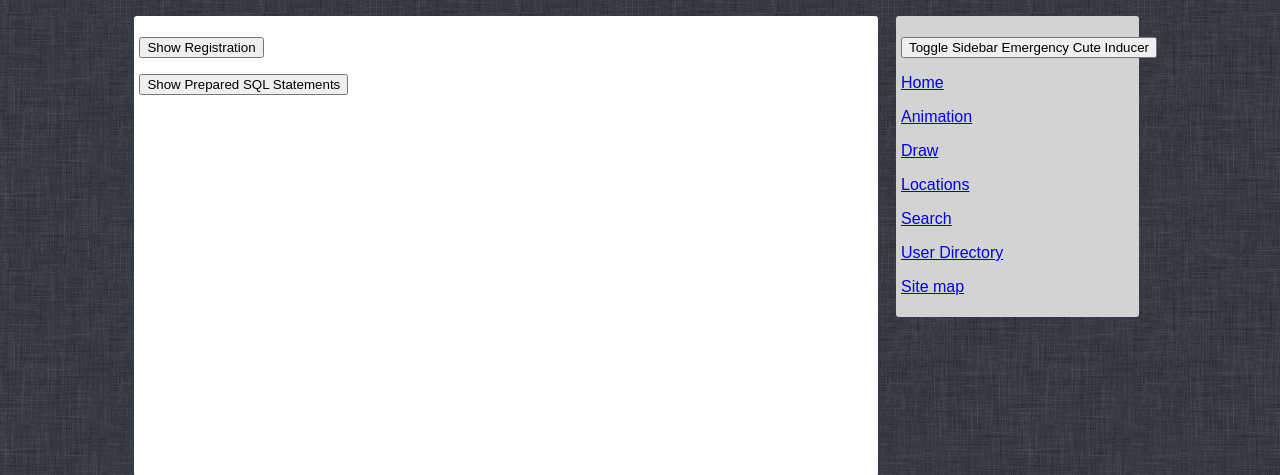
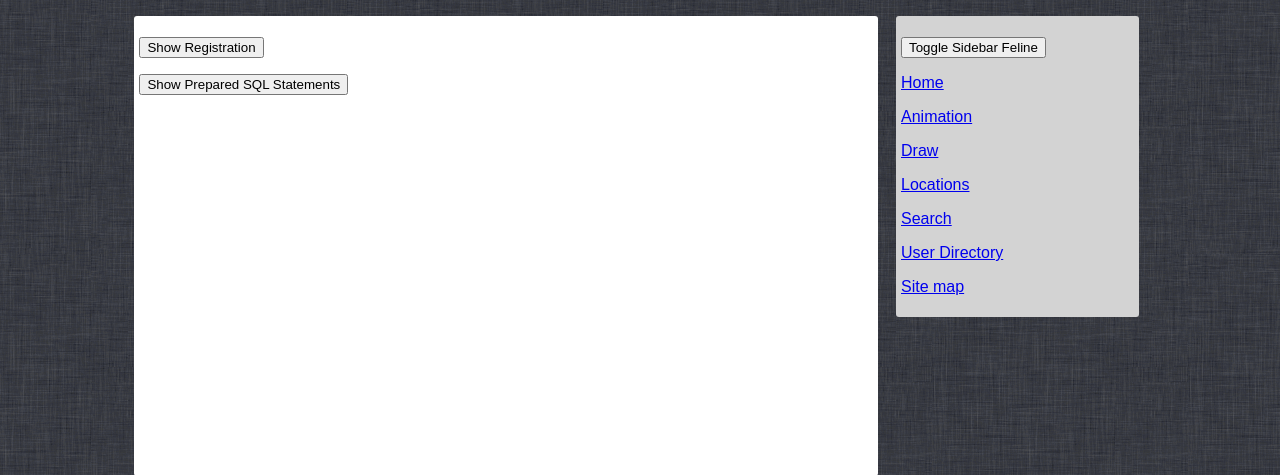
Before and after one commit to alohakealii/chi, a PHP site: page / in a window 1280 px wide. Shown: the part 130-605 px from the top of the page. Run offline with PHP 8.4, Linux system fonts and the light colour scheme.

Commit message:
Fixed minor formatting and graphical issues

```diff
--- a/homework/chi.css
+++ b/homework/chi.css
@@ -102,7 +102,7 @@ sidebar img {
 }
 
 sidebar p {
-    color: white;
+    color: black;
 }
 
 /* end sidebar */
--- a/homework/index.html
+++ b/homework/index.html
@@ -21,7 +21,7 @@
         }
         function toggleSidebarFeline() {
             var sidebar ='\
-                <p><input type="button" value="Toggle Sidebar Emergency Cute Inducer" onclick="toggleSidebarFeline()" /></p>\
+                <p><input type="button" value="Toggle Sidebar Feline" onclick="toggleSidebarFeline()" /></p>\
                 <p><a href="index.html">Home</a></p>\
                 <p><a href="cube.html">Animation</a></p>\
                 <p><a href="draw.html">Draw</a></p>\
@@ -30,7 +30,7 @@
                 <p><a href="#">User Directory</a></p>\
                 <p><a href="#">Site map</a></p>';
             var kitty = '\
-                <p><input type="button" value="Toggle Sidebar Emergency Cute Inducer" onclick="toggleSidebarFeline()" /></p>\
+                <p><input type="button" value="Toggle Sidebar Feline" onclick="toggleSidebarFeline()" /></p>\
                 <img src="http://www.roflcat.com/images/cats/Cats_funny_costume.jpg" />\
                 <p> This is one rockin Metallicat!</p>';
 
@@ -145,7 +145,7 @@
     -->
 
     <div id="sidebarContent">
-        <p><input type="button" value="Toggle Sidebar Emergency Cute Inducer" onclick="toggleSidebarFeline()" /></p>
+        <p><input type="button" value="Toggle Sidebar Feline" onclick="toggleSidebarFeline()" /></p>
         <p><a href="index.html">Home</a></p>
         <p><a href="cube.html">Animation</a></p>
         <p><a href="draw.html">Draw</a></p>
```
